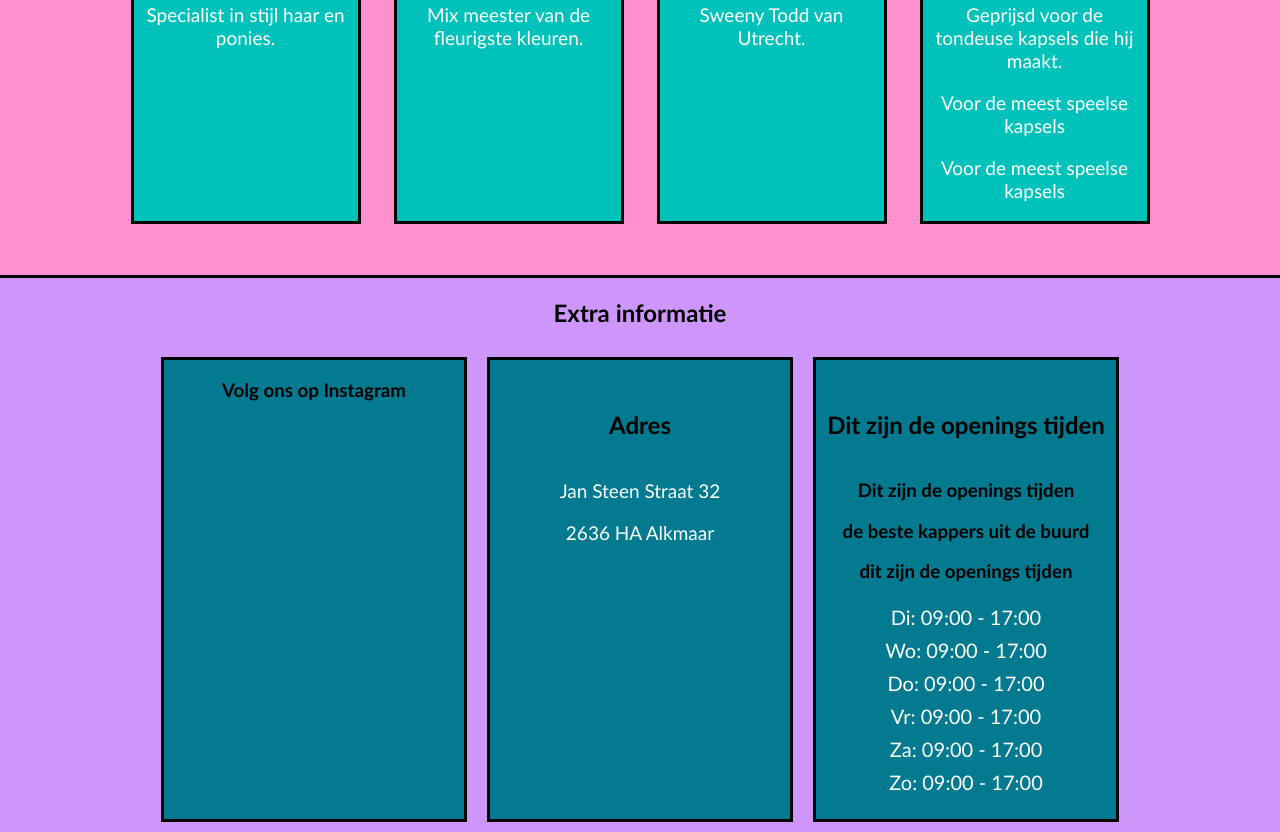
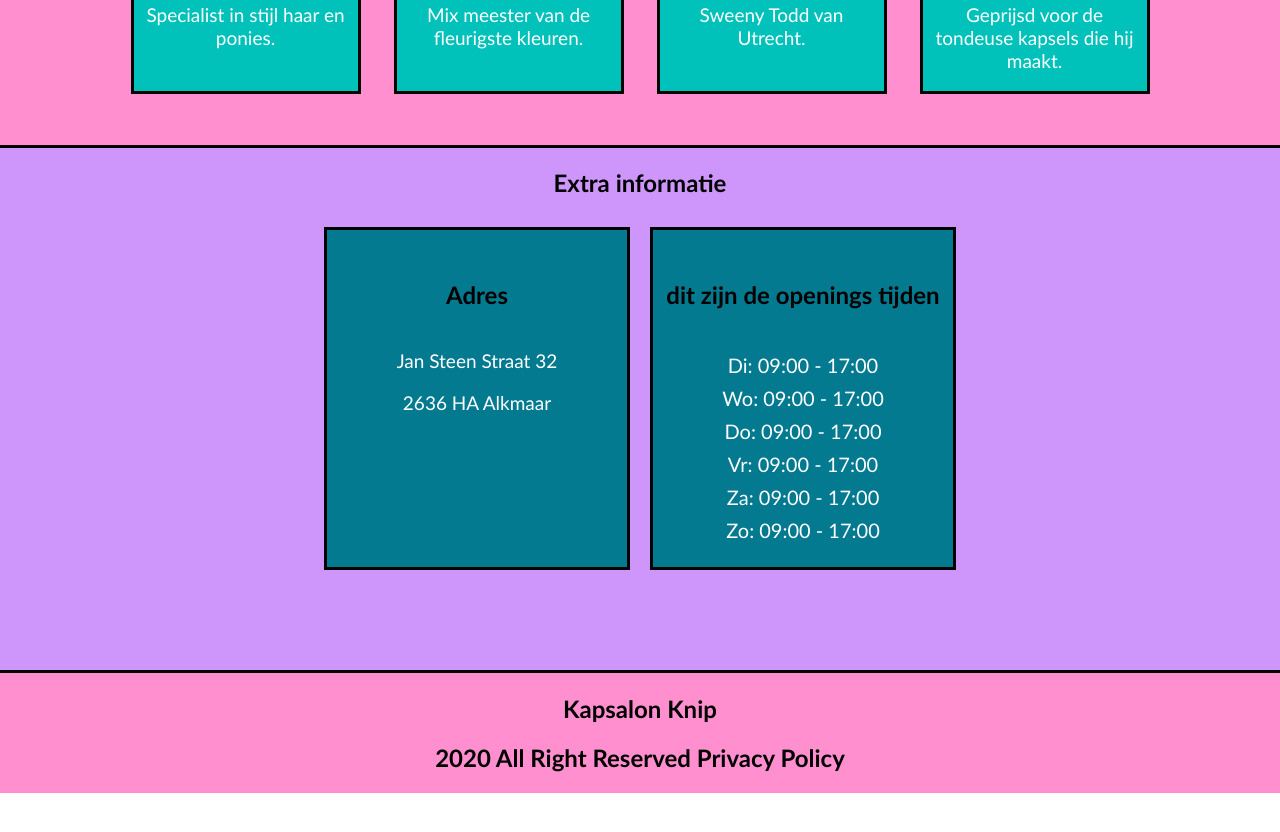
Before and after one commit to florisgravendeel/Knip, a website: page index.html in a window 1280 px wide. Shown: the part 2668-3500 px from the top of the page. After the commit the page ends 3461 px from the top, so only its background shows below. Drawn offline with Linux system fonts and the light colour scheme.

Commit message:
bug fix 2.0

```diff
--- a/index.html
+++ b/index.html
@@ -279,12 +279,6 @@
 
                 <p>Geprijsd voor de tondeuse kapsels die hij maakt.</p>
 
-                <p>Voor de meest speelse kapsels</p>
-
-
-                <p>Voor de meest speelse kapsels</p>
-
-
             </div>
 
         </div>
@@ -325,31 +319,13 @@
         <div class="footer-wrapper">
 
             <div>
-                <h3>Volg ons op Instagram</h3>
-            </div>
-
-
-            <div class="about">
                 <h1>Adres</h1>
                 <p>Jan Steen Straat 32</p>
                 <p>2636 HA Alkmaar</p>
             </div>
 
-
-            <div class="opening-hours">
-                <h1>Dit zijn de openings tijden</h1>
-
-
-            <div class="times">
-                <h3>Dit zijn de openings tijden</h3>
-
             <div>
-                <h3>de beste kappers uit de buurd</h3>
-            </div>
-
-            <div>
-                <h3>dit zijn de openings tijden</h3>
-
+                <h1>dit zijn de openings tijden</h1>
                 <ul>
                     <li>Di: 09:00 - 17:00</li>
                     <li>Wo: 09:00 - 17:00</li>
```
